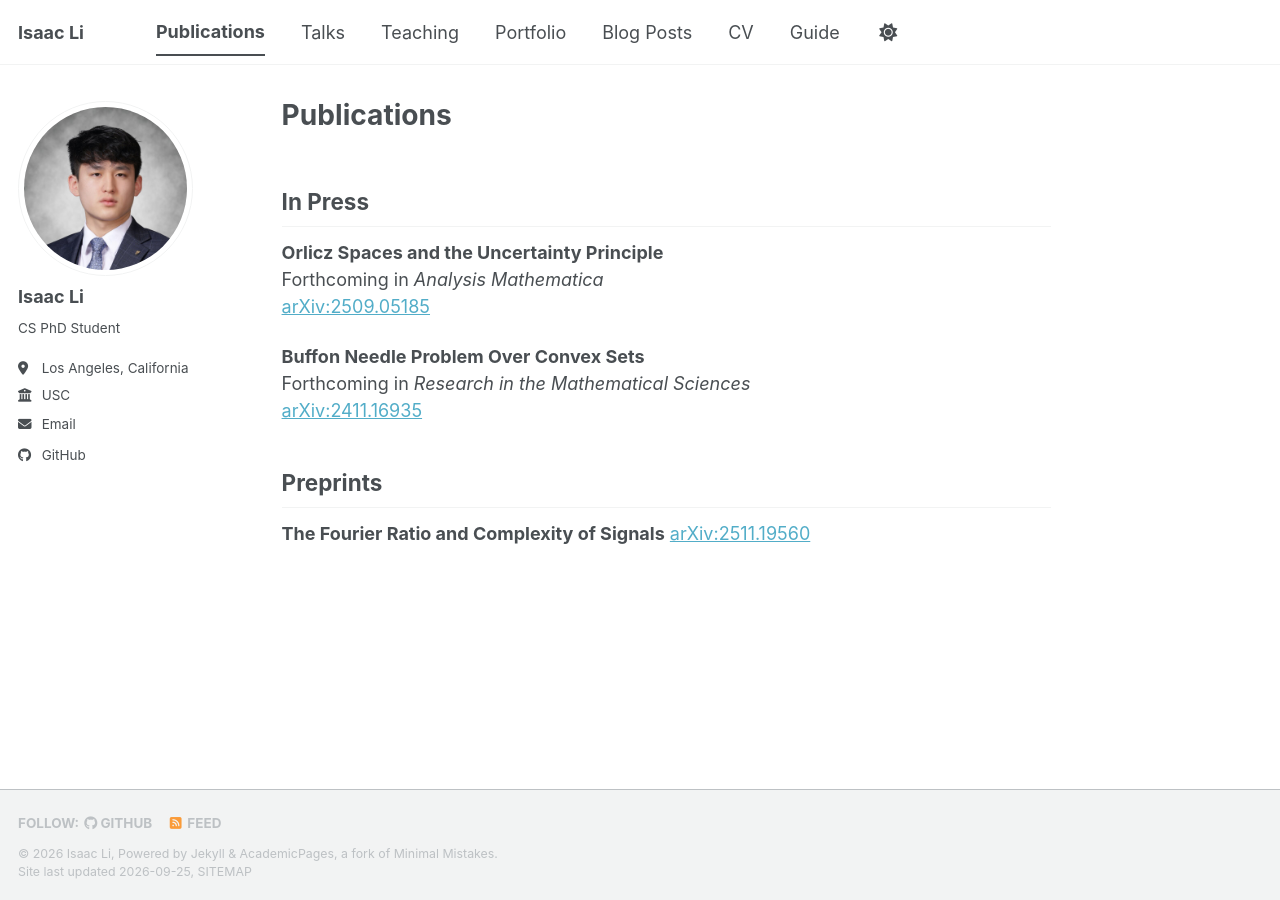
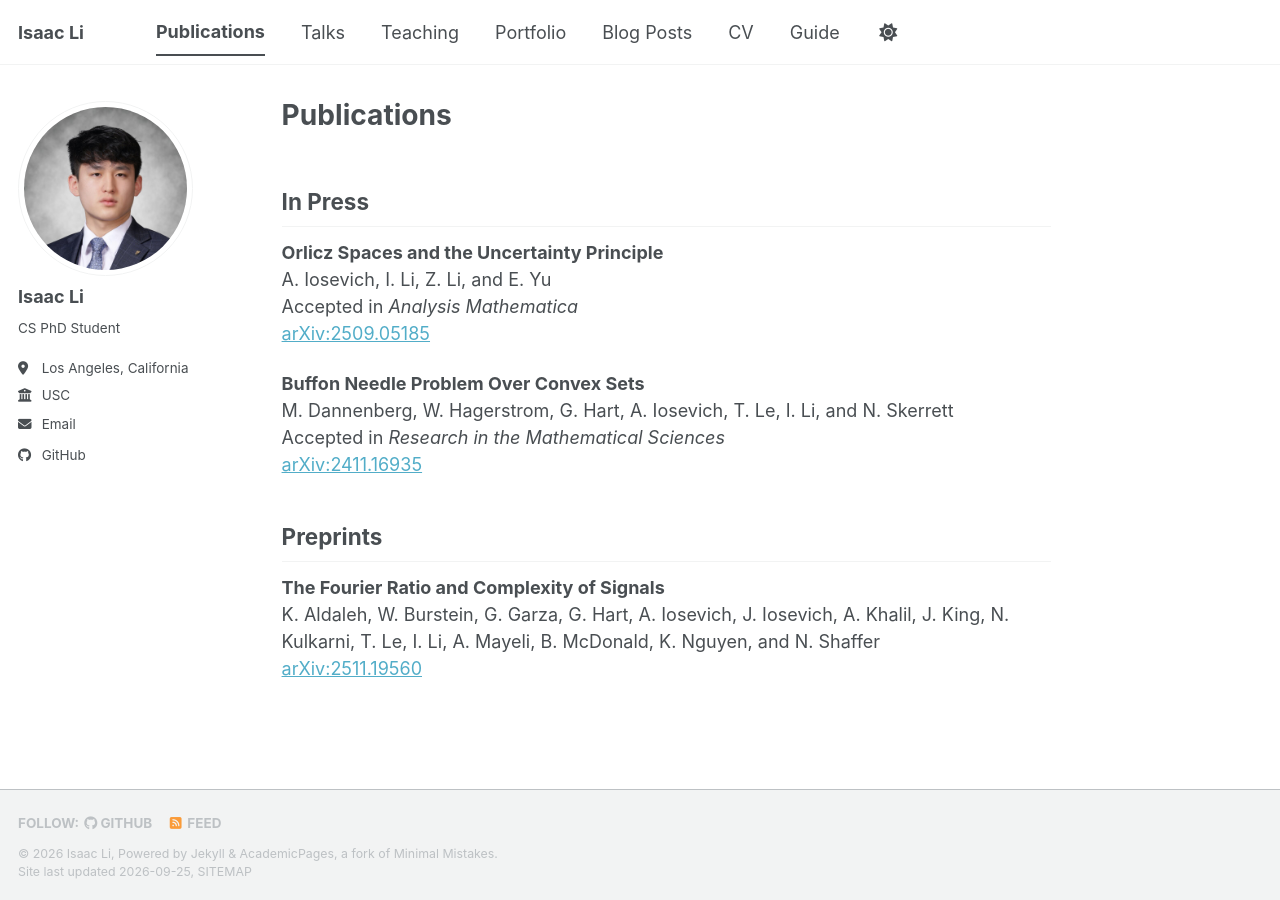
Before and after one commit to isaacli13/isaacli13.github.io, a Jekyll site: the page built from _pages/publications.md, in a window 1280 px wide. Built offline with Jekyll 4.4.1, drawn with Linux system fonts in a browser that asks for light colours; a style sheet for code colours, icons or effects is not loaded.

Commit message:
Update publications.md

```diff
--- a/_pages/publications.md
+++ b/_pages/publications.md
@@ -7,14 +7,18 @@ author_profile: true
 In Press
 ---
 **Orlicz Spaces and the Uncertainty Principle**
-Forthcoming in *Analysis Mathematica*
+A. Iosevich, I. Li, Z. Li, and E. Yu
+Accepted in *Analysis Mathematica*
 [arXiv:2509.05185](https://arxiv.org/abs/2509.05185)
 
 **Buffon Needle Problem Over Convex Sets**
-Forthcoming in *Research in the Mathematical Sciences*
+M. Dannenberg, W. Hagerstrom, G. Hart, A. Iosevich, T. Le, I. Li, and N. Skerrett
+Accepted in *Research in the Mathematical Sciences*
 [arXiv:2411.16935](https://arxiv.org/abs/2411.16935)
 
 Preprints
 ---
 **The Fourier Ratio and Complexity of Signals**
+K. Aldaleh, W. Burstein, G. Garza, G. Hart, A. Iosevich, J. Iosevich, A. Khalil, J. King, N. Kulkarni, T. Le,
+I. Li, A. Mayeli, B. McDonald, K. Nguyen, and N. Shaffer
 [arXiv:2511.19560](https://arxiv.org/abs/2511.19560)
```
